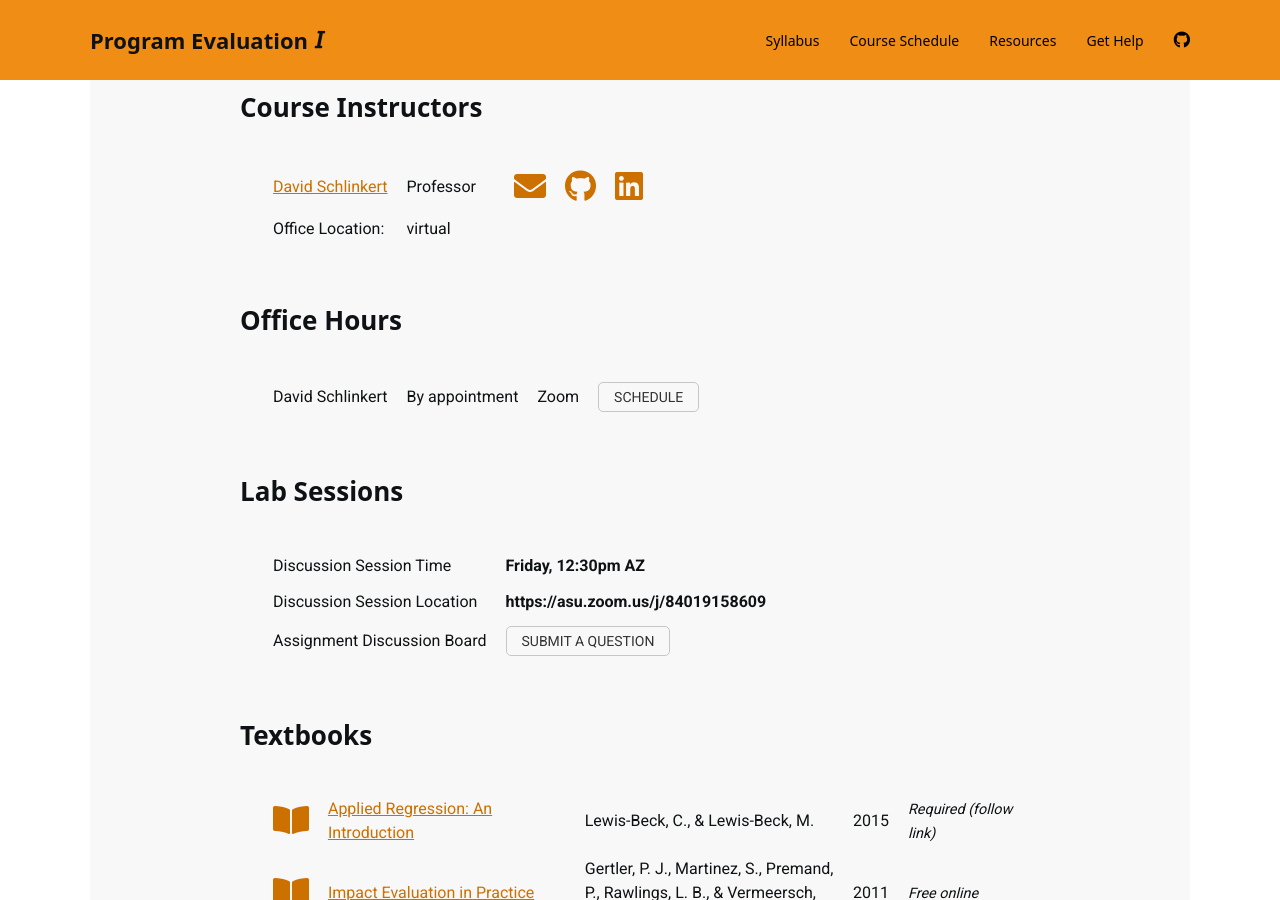
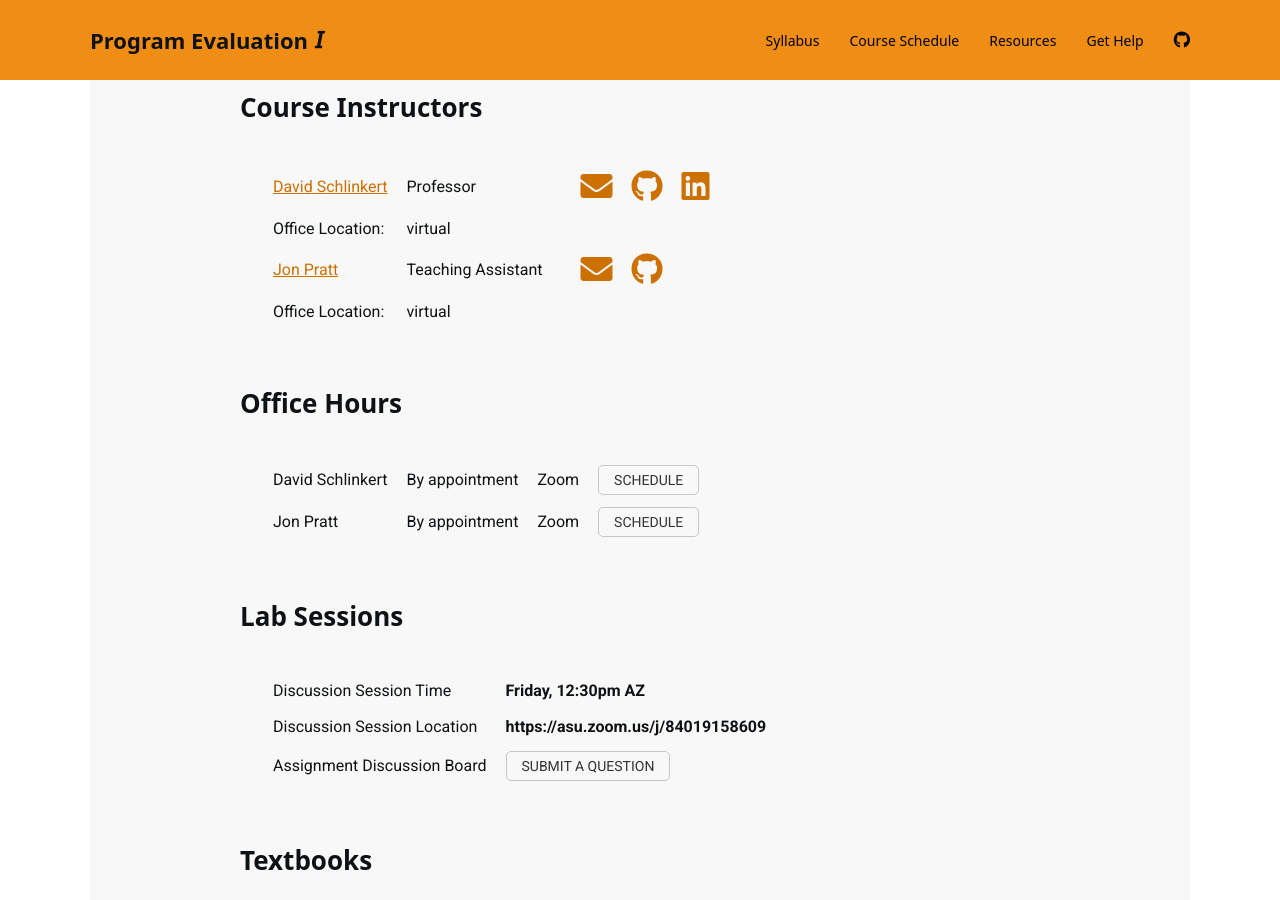
Before and after one commit to DS4PS/test-repo, a Jekyll site: the page built from index.md, in a window 1280 px wide and 900 px high, scrolled down 1265 px. Built offline with Jekyll 4.4.1, drawn with Linux system fonts in a browser that asks for light colours; nearby versions of some CDN libraries; a style sheet for code colours, icons or effects is not loaded.

Commit message:
Update index.md

```diff
--- a/index.md
+++ b/index.md
@@ -35,7 +35,18 @@ instructor:
    office_hours_time: By appointment
    office_hours_location:  Zoom
    office_hours_app_url:  'mailto:david.schlinkert@asu.edu'
-
+-  name: Jon Pratt
+   title: Teaching Assistant
+   email: fake@asu.edu
+   office_location: virtual
+   website_url:
+   github_url: 'https://github.com/jbpratt1'
+   twitter_url:
+   scholar_url:
+   linked_in_url:
+   office_hours_time: By appointment
+   office_hours_location:  Zoom
+   office_hours_app_url:  'mailto:fake@asu.edu'
 
 textbooks:
 - title: 'Applied Regression: An Introduction'
```
Also changed, not shown: other parts of index.md (+1 -1 lines).
